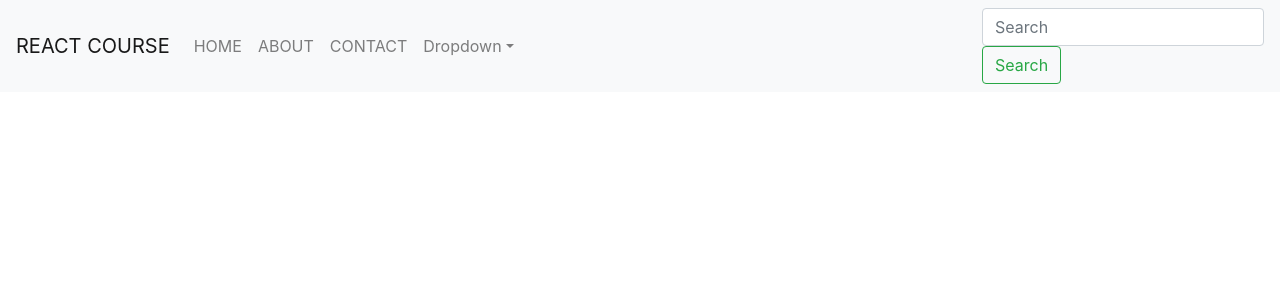
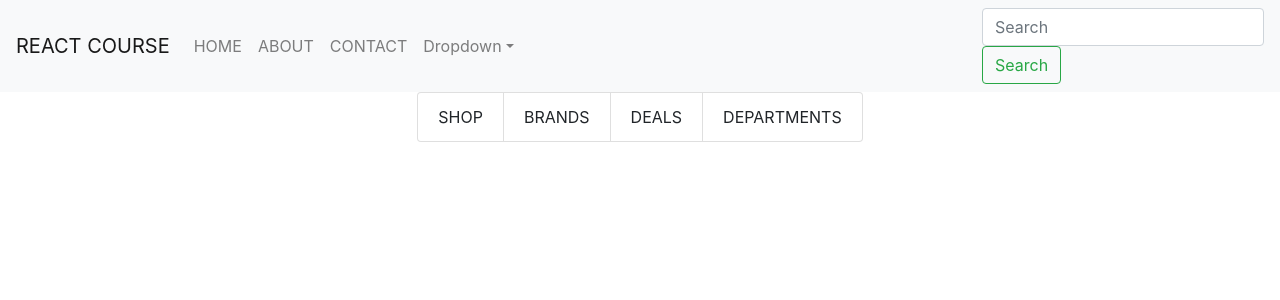
Before and after one commit to leandrojl/reactCoderHouse, a React (Create React App) app: page / in a window 1280 px wide. Shown: the top 300 px of the page. Built offline with nearby package versions, Linux system fonts and the light colour scheme.

Commit message:
Components and containers

```diff
--- a/package.json
+++ b/package.json
@@ -6,6 +6,7 @@
     "@testing-library/react": "^11.2.7",
     "@testing-library/user-event": "^12.8.3",
     "bootstrap": "^5.1.3",
+    "bootstrap-icons": "^1.7.1",
     "react": "^17.0.2",
     "react-bootstrap": "^2.0.2",
     "react-dom": "^17.0.2",
--- a/src/App.js
+++ b/src/App.js
@@ -1,11 +1,14 @@
 import React from 'react';
 import NavBar from './components/navBar/navBar';
+import ItemList from './components/itemListContainer/itemListContainer';
 
 
 const Menu = () =>{
     return (
      <div className='App tc f3'>
       <NavBar />
+
+      <ItemList brand="BRANDS" shop="SHOP" deals="DEALS" departments="DEPARTMENTS"/>
       </div>
     );
 }
--- a/src/components/itemListContainer/itemListContainer.js
+++ b/src/components/itemListContainer/itemListContainer.js
@@ -0,0 +1,27 @@
+import React from 'react';
+import { ListGroupItem, ListGroup, Item } from 'react-bootstrap';
+import Container from 'react-bootstrap/Container';
+import Row from 'react-bootstrap/Row';
+import Col from 'react-bootstrap/Col';
+
+
+export default function itemList(props){
+    return(
+        <div className='App tc f3'>
+            <Container>
+            <Row>
+                <Col></Col>
+                <Col>
+                    <ListGroup horizontal>
+                        <ListGroup.Item>{props.shop}</ListGroup.Item>
+                        <ListGroup.Item>{props.brand}</ListGroup.Item>
+                        <ListGroup.Item>{props.deals}</ListGroup.Item>
+                        <ListGroup.Item>{props.departments}</ListGroup.Item>
+                    </ListGroup></Col>
+                <Col></Col>
+            </Row>
+            </Container>
+
+      </div>
+    )
+}
--- a/src/index.js
+++ b/src/index.js
@@ -3,6 +3,7 @@ import ReactDOM from 'react-dom';
 import './index.css';
 import App from './App';
 import reportWebVitals from './reportWebVitals';
+
 
 ReactDOM.render(
   <React.StrictMode>
```
Also changed, not shown: 1 other file (tests, documents, lock files or other folders).
